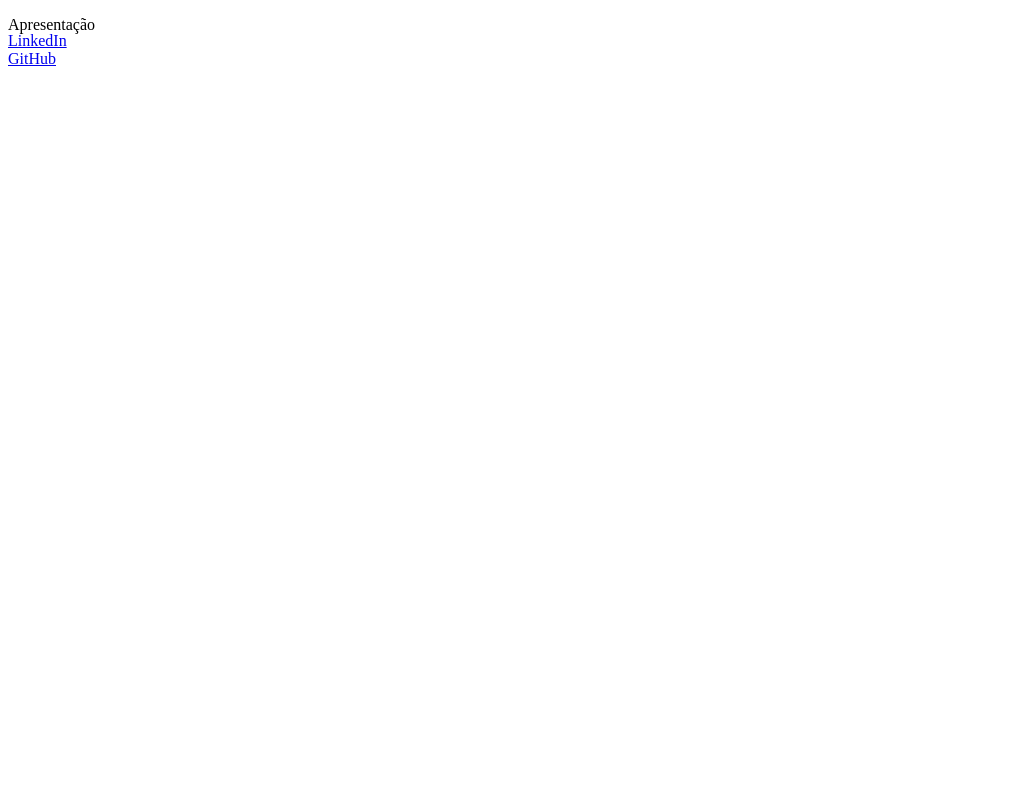
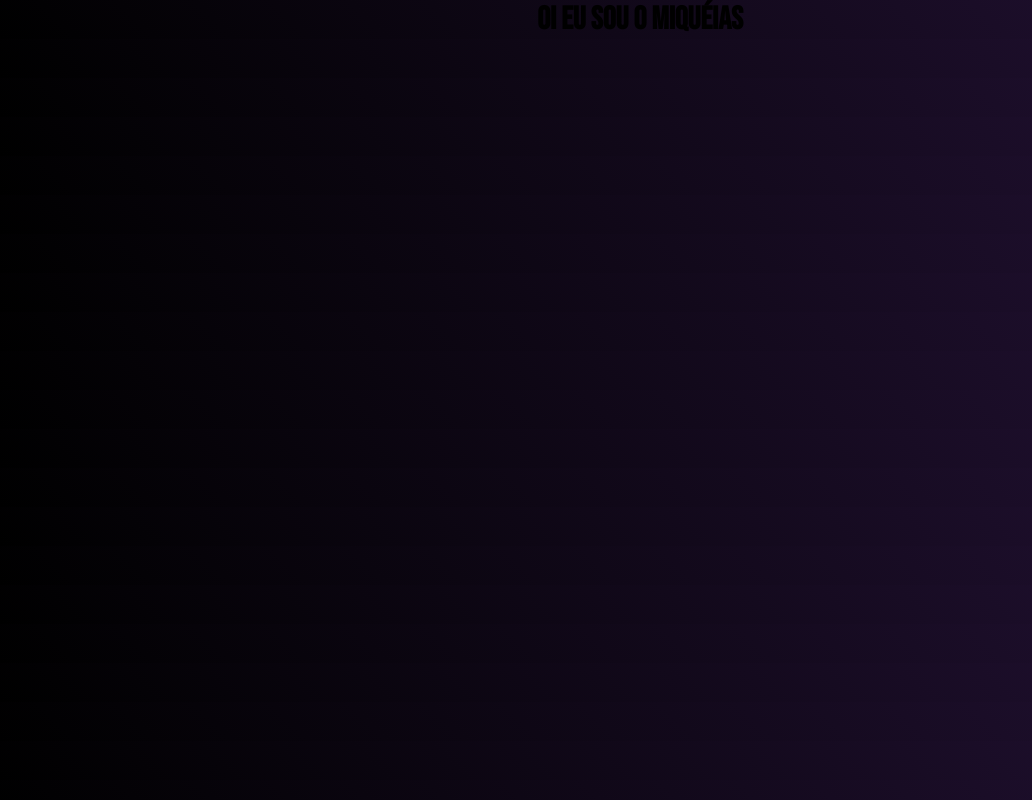
Before and after one commit to miqueiasramos/portfolio, a plain HTML site: page pginicial.html in a window 1280 px wide. Shown: the whole page, without its empty margins (0-1032 px from the left). Drawn offline with Linux system fonts and the light colour scheme.

Commit message:
added fonts, colors background and title

```diff
--- a/estilos.css
+++ b/estilos.css
@@ -1,6 +1,18 @@
 @charset "UTF-8";
 
 * {
-    width: 0px;
-    height: 0px;
+    margin: 0px;
 }
+
+body {
+    font-family: 'Bebas Neue', sans-serif;
+    background-image: linear-gradient(45deg, black, #221133);
+
+}
+
+
+main {
+    display: flex;
+    justify-content: center;
+
+}
--- a/pginicial.html
+++ b/pginicial.html
@@ -4,19 +4,15 @@
     <meta charset="UTF-8">
     <meta name="viewport" content="width=device-width, initial-scale=1.0">
     <link rel="stylesheet" href="estilos.css">
+    <link rel="preconnect" href="https://fonts.googleapis.com">
+    <link rel="preconnect" href="https://fonts.gstatic.com" crossorigin>
+    <link href="https://fonts.googleapis.com/css2?family=Bebas+Neue&family=Roboto&display=swap" rel="stylesheet">
     <title>Apresentação</title>
 </head>
 <body>
-    <header>
-        <span>
-            <p>Apresentação</p>
-            <a href="https://www.linkedin.com/in/miquéias-sousa-b79518239/" target="_blank">LinkedIn</a>
-            <a href="https://github.com/miqueiasramos" target="_blank">GitHub</a>
-        </span>
-    </header>
     <main>
         <div>
-
+            <h1>Oi EU SOU O MIQUÉIAS</h1>
         </div>
         <div>
 
```
